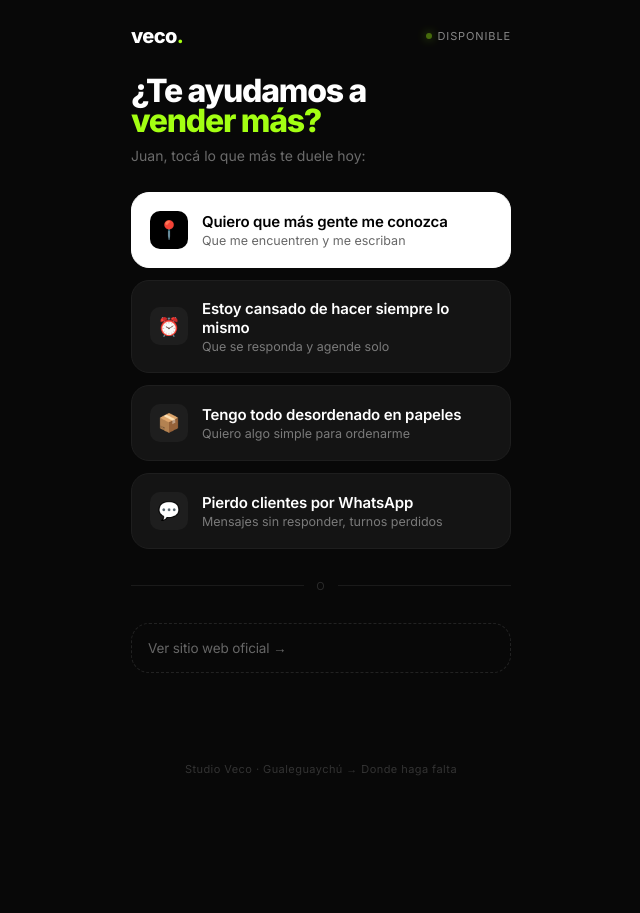
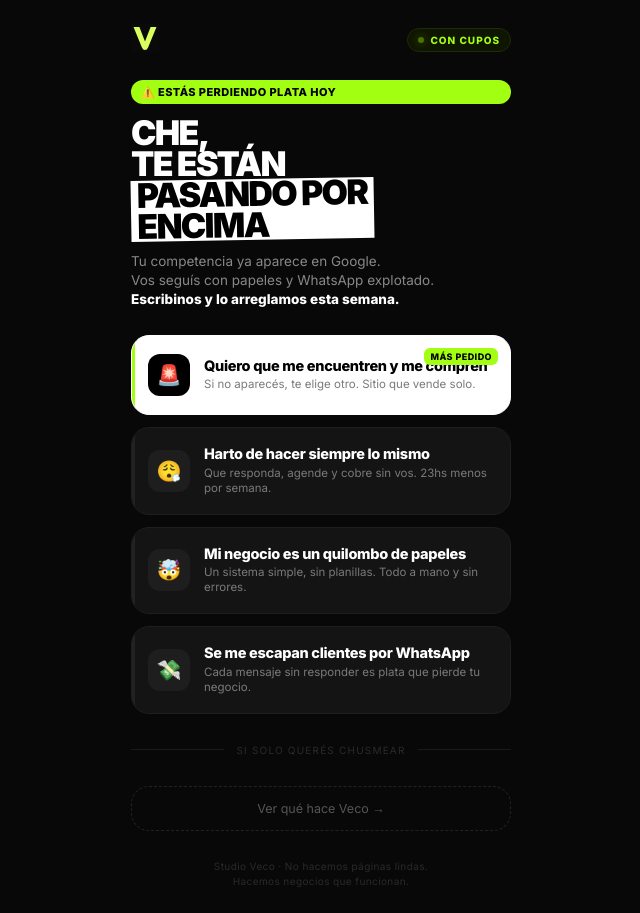
Before and after one commit to Corujotobiasok/StudioVecoWeb, a plain HTML site: page hola.html in a window 1280 px wide. Shown: the whole page, without its empty margins (319-959 px from the left). Before the commit the page ends 800 px from the top, so only its background shows below. Drawn offline with Linux system fonts and the light colour scheme.

Commit message:
Add files via upload

```diff
--- a/hola.html
+++ b/hola.html
@@ -4,77 +4,85 @@
 <meta charset="UTF-8">
 <meta name="viewport" content="width=device-width, initial-scale=1.0">
 <title>Studio Veco - Links</title>
-<link href="https://fonts.googleapis.com/css2?family=Inter:wght@400;600;800&display=swap" rel="stylesheet">
+<link href="https://fonts.googleapis.com/css2?family=Inter:wght@400;600;800;900&display=swap" rel="stylesheet">
 <style>
 *{margin:0;padding:0;box-sizing:border-box}
 body{background:#080808;color:#fff;font-family:'Inter',system-ui,sans-serif;min-height:100vh;display:flex;justify-content:center;padding:24px 16px}
 .container{width:100%;max-width:380px;display:flex;flex-direction:column}
-.top{display:flex;justify-content:space-between;align-items:center;margin-bottom:28px}
-.logo{font-weight:800;font-size:20px;letter-spacing:-0.03em}
-.logo span{color:#a3ff12}
-.live{display:flex;align-items:center;gap:6px;font-size:11px;letter-spacing:0.08em;color:#888;text-transform:uppercase}
+.top{display:flex;justify-content:space-between;align-items:center;margin-bottom:24px}
+.logo img{height:28px;width:auto}
+.live{display:flex;align-items:center;gap:6px;font-size:10px;letter-spacing:0.1em;color:#a3ff12;text-transform:uppercase;font-weight:700;border:1px solid #1e2a0a;background:#0e1500;padding:5px 10px;border-radius:99px}
 .dot{width:6px;height:6px;background:#a3ff12;border-radius:50%;box-shadow:0 0 10px #a3ff12;animation:pulse 2s infinite}
 @keyframes pulse{0%,100%{opacity:1}50%{opacity:0.4}}
-h1{font-size:32px;line-height:0.95;letter-spacing:-0.04em;font-weight:800;margin-bottom:10px}
-h1 em{font-style:normal;color:#a3ff12}
-.sub{color:#6b6b6b;font-size:14px;margin-bottom:28px}
+.badge{font-size:11px;color:#000;background:#a3ff12;padding:5px 10px;border-radius:99px;font-weight:800;letter-spacing:0.04em;margin-bottom:14px;display:inline-block}
+h1{font-size:34px;line-height:0.9;letter-spacing:-0.05em;font-weight:900;margin-bottom:12px;text-transform:uppercase}
+h1 em{font-style:normal;color:#fff;background:#fff;color:#000;padding:0 6px;display:inline-block;transform:rotate(-1deg)}
+h1 i{font-style:normal;color:#a3ff12}
+.sub{color:#888;font-size:13.5px;margin-bottom:26px;line-height:1.4}
+.sub b{color:#fff}
 .links{display:flex;flex-direction:column;gap:12px}
-a.btn{display:flex;align-items:center;gap:14px;padding:18px 18px;background:#141414;border:1px solid #1e1e1e;border-radius:18px;text-decoration:none;color:#fff;transition:all .18s ease}
+a.btn{display:flex;align-items:center;gap:14px;padding:18px 16px;background:#141414;border:1px solid #1e1e1e;border-radius:18px;text-decoration:none;color:#fff;transition:all .18s ease;position:relative;overflow:hidden}
+a.btn:before{content:"";position:absolute;left:0;top:0;bottom:0;width:3px;background:#222;transition:.18s}
 a.btn:hover{background:#fff;color:#000;border-color:#fff;transform:translateY(-1px)}
+a.btn:hover:before{background:#000}
 a.btn.primary{background:#fff;color:#000;border-color:#fff}
+a.btn.primary:before{background:#a3ff12}
 a.btn.primary:hover{background:#a3ff12;border-color:#a3ff12}
-.icon{width:38px;height:38px;border-radius:10px;background:#1e1e1e;display:grid;place-items:center;font-size:18px;flex-shrink:0}
-a.btn:hover .icon{background:rgba(0,0,0,0.08)}
+.icon{width:42px;height:42px;border-radius:12px;background:#1e1e1e;display:grid;place-items:center;font-size:20px;flex-shrink:0}
 a.btn.primary .icon{background:#000;color:#fff}
-.text b{display:block;font-size:15px;font-weight:600;letter-spacing:-0.01em}
-.text i{display:block;font-style:normal;font-size:12.5px;color:#7a7a7a;margin-top:2px;font-weight:400}
+.text{flex:1}
+.text b{display:block;font-size:14.5px;font-weight:800;letter-spacing:-0.02em;line-height:1.15}
+.text i{display:block;font-style:normal;font-size:11.5px;color:#7a7a7a;margin-top:3px;font-weight:500;line-height:1.3}
 a.btn:hover .text i{color:rgba(0,0,0,0.6)}
-a.btn.primary .text i{color:rgba(0,0,0,0.6)}
-.divider{display:flex;align-items:center;gap:12px;margin:18px 0;color:#2a2a2a;font-size:11px;text-transform:uppercase;letter-spacing:0.12em}
+.urg{position:absolute;right:12px;top:12px;font-size:9px;font-weight:800;background:#a3ff12;color:#000;padding:3px 6px;border-radius:6px;letter-spacing:0.05em}
+.divider{display:flex;align-items:center;gap:12px;margin:18px 0;color:#2a2a2a;font-size:10px;text-transform:uppercase;letter-spacing:0.12em}
 .divider:before,.divider:after{content:"";flex:1;height:1px;background:#1a1a1a}
-a.outline{justify-content:center;padding:16px;border:1px dashed #222;background:transparent;color:#666;border-radius:18px;text-decoration:none;font-size:13.5px;letter-spacing:-0.01em;transition:all .18s}
+a.outline{justify-content:center;padding:14px;border:1px dashed #222;background:transparent;color:#555;border-radius:18px;text-decoration:none;font-size:12.5px;transition:all .18s;text-align:center}
 a.outline:hover{border-color:#444;color:#fff;background:#111}
-.footer{margin-top:auto;padding-top:32px;text-align:center;font-size:11px;color:#333;letter-spacing:0.04em}
+.footer{margin-top:28px;text-align:center;font-size:10px;color:#2a2a2a;letter-spacing:0.04em;line-height:1.5}
 </style>
 </head>
 <body>
 <div class="container">
   <div class="top">
-    <div class="logo">veco<span>.</span></div>
-    <div class="live"><div class="dot"></div> disponible</div>
+    <div class="logo">
+      <!-- PONE TU LOGO ACA, deja src vacio y lo cambias -->
+      <img src="./Assets/02_Web_y_App_SVG/favicon.svg" alt="veco">
+    </div>
+    <div class="live"><div class="dot"></div> con cupos</div>
   </div>
 
-  <h1>¿Te ayudamos a<br><em>vender más?</em></h1>
-  <p class="sub">Juan, tocá lo que más te duele hoy:</p>
+  <div class="badge">⚠️ ESTÁS PERDIENDO PLATA HOY</div>
+  <h1>CHE,<br>TE ESTÁN<br><em>PASANDO POR<br>ENCIMA</em></h1>
+  <p class="sub">Tu competencia ya aparece en Google.<br>Vos seguís con papeles y WhatsApp explotado.<br><b>Escribinos y lo arreglamos esta semana.</b></p>
 
   <div class="links">
-    <!-- CAMBIA TU NUMERO ACA -->
-    <a class="btn primary" href="https://wa.me/5493446000000?text=Hola%20Veco!%20Quiero%20que%20mas%20gente%20conozca%20mi%20negocio%20y%20me%20lleguen%20clientes%20nuevos" target="_blank">
-      <div class="icon">📍</div>
-      <div class="text"><b>Quiero que más gente me conozca</b><i>Que me encuentren y me escriban</i></div>
+    <a class="btn primary" href="https://wa.me/5493446000000?text=Hola%20Veco!%20Quiero%20dejar%20de%20perder%20ventas%2C%20necesito%20que%20me%20encuentren%20en%20Google" target="_blank">
+      <div class="urg">MÁS PEDIDO</div>
+      <div class="icon">🚨</div>
+      <div class="text"><b>Quiero que me encuentren y me compren</b><i>Si no aparecés, te elige otro. Sitio que vende solo.</i></div>
     </a>
 
-    <a class="btn" href="https://wa.me/5493446000000?text=Hola%20Veco!%20Estoy%20cansado%20de%20hacer%20siempre%20lo%20mismo%2C%20quiero%20que%20se%20haga%20solo" target="_blank">
-      <div class="icon">⏰</div>
-      <div class="text"><b>Estoy cansado de hacer siempre lo mismo</b><i>Que se responda y agende solo</i></div>
+    <a class="btn" href="https://wa.me/5493446000000?text=Hola%20Veco!%20Estoy%20harto%20de%20responder%20lo%20mismo%20todo%20el%20dia%2C%20quiero%20que%20se%20haga%20solo" target="_blank">
+      <div class="icon">😮‍💨</div>
+      <div class="text"><b>Harto de hacer siempre lo mismo</b><i>Que responda, agende y cobre sin vos. 23hs menos por semana.</i></div>
     </a>
 
-    <a class="btn" href="https://wa.me/5493446000000?text=Hola%20Veco!%20Tengo%20todo%20desordenado%20en%20papeles%20y%20planillas%2C%20quiero%20algo%20simple%20para%20ordenarme" target="_blank">
-      <div class="icon">📦</div>
-      <div class="text"><b>Tengo todo desordenado en papeles</b><i>Quiero algo simple para ordenarme</i></div>
+    <a class="btn" href="https://wa.me/5493446000000?text=Hola%20Veco!%20Tengo%20todo%20anotado%20en%20papeles%20y%20es%20un%20quilombo%2C%20necesito%20ordenarme" target="_blank">
+      <div class="icon">🤯</div>
+      <div class="text"><b>Mi negocio es un quilombo de papeles</b><i>Un sistema simple, sin planillas. Todo a mano y sin errores.</i></div>
     </a>
 
-    <a class="btn" href="https://wa.me/5493446000000?text=Hola%20Veco!%20Pierdo%20mensajes%20de%20WhatsApp%20y%20clientes%2C%20necesito%20ordenar%20eso" target="_blank">
-      <div class="icon">💬</div>
-      <div class="text"><b>Pierdo clientes por WhatsApp</b><i>Mensajes sin responder, turnos perdidos</i></div>
+    <a class="btn" href="https://wa.me/5493446000000?text=Hola%20Veco!%20Se%20me%20escapan%20clientes%20por%20WhatsApp%2C%20pierdo%20mensajes%20y%20plata" target="_blank">
+      <div class="icon">💸</div>
+      <div class="text"><b>Se me escapan clientes por WhatsApp</b><i>Cada mensaje sin responder es plata que pierde tu negocio.</i></div>
     </a>
 
-    <div class="divider">o</div>
-
-    <a class="outline" href="https://studiovecoweb.netlify.app/" target="_blank">Ver sitio web oficial →</a>
+    <div class="divider">si solo querés chusmear</div>
+    <a class="outline" href="https://studiovecoweb.netlify.app/" target="_blank">Ver qué hace Veco →</a>
   </div>
 
-  <div class="footer">Studio Veco · Gualeguaychú → Donde haga falta</div>
+  <div class="footer">Studio Veco · No hacemos páginas lindas.<br>Hacemos negocios que funcionan.</div>
 </div>
 </body>
 </html>
```
